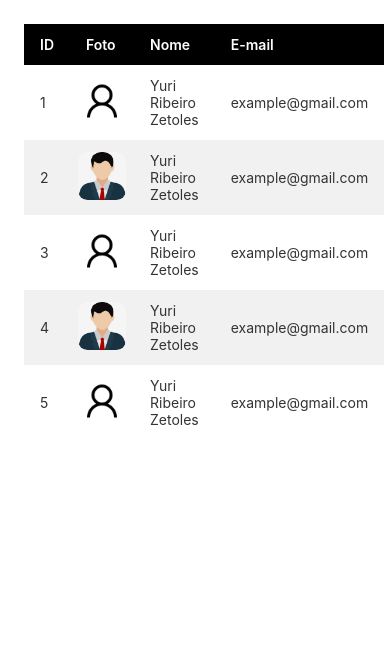
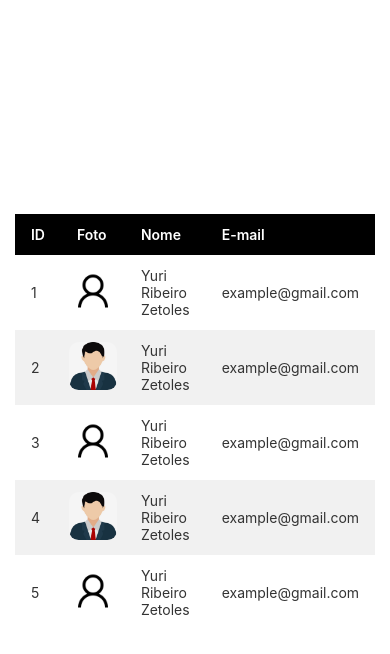
Before and after one commit to YurizinDEV/tabelas_front, a plain HTML site: page index.html in a window 390 px wide. Drawn offline with Linux system fonts and the light colour scheme.

Commit message:
Ajustar estilos do corpo e largura da tabela para melhor responsividade

```diff
--- a/assets/css/styles.css
+++ b/assets/css/styles.css
@@ -7,12 +7,15 @@
 body {
     font-family: "Inter", Arial, Helvetica, sans-serif;
     color: #333;
+    display: flex;
+    justify-content: center;
+    align-items: center;
+    min-height: 100vh;
     padding: 1.5rem;
 }
 
-
 .tabela {
-    width: 100%;
+    width: 60%;
     border-collapse: collapse;
 }
 
```
